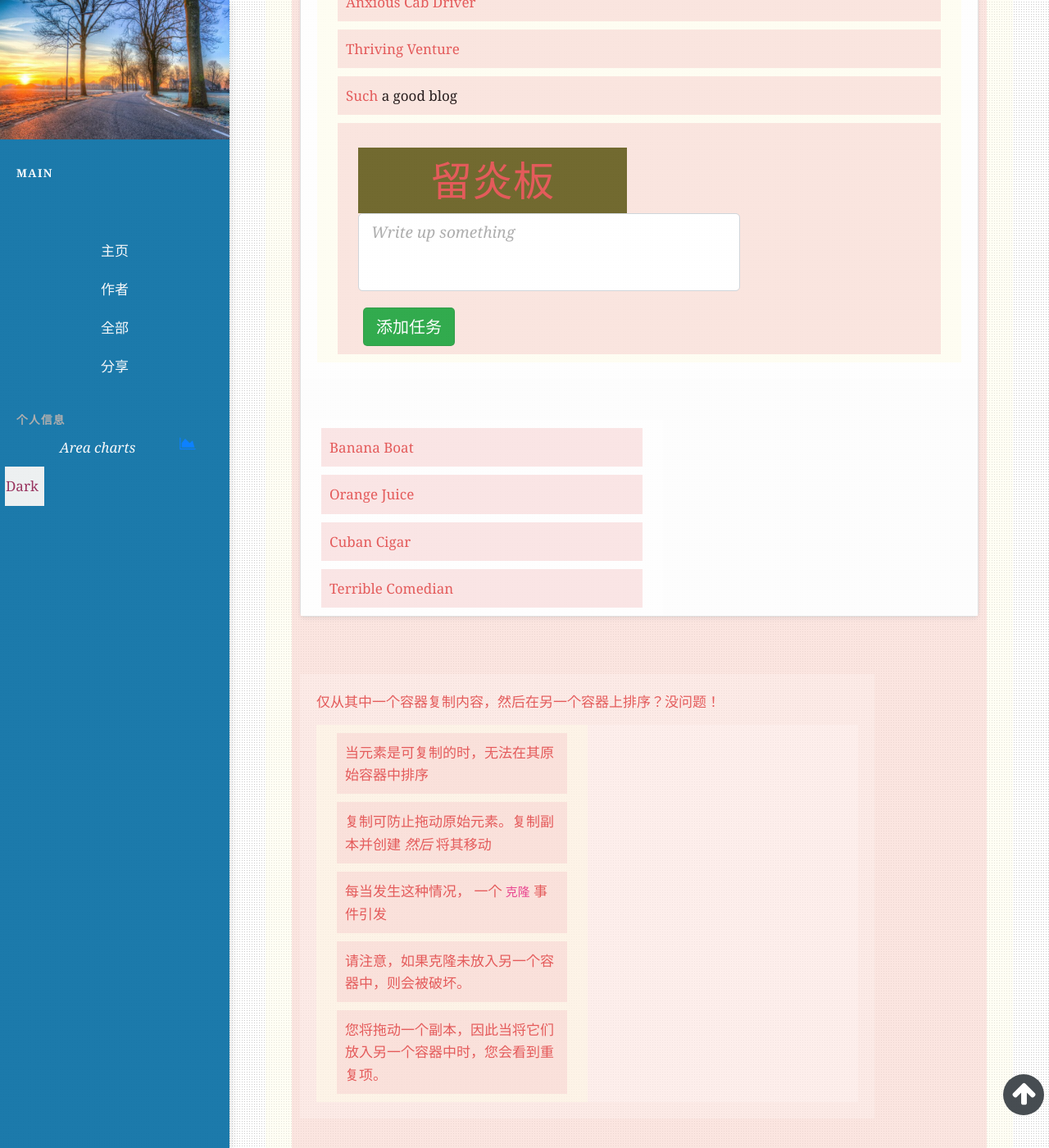
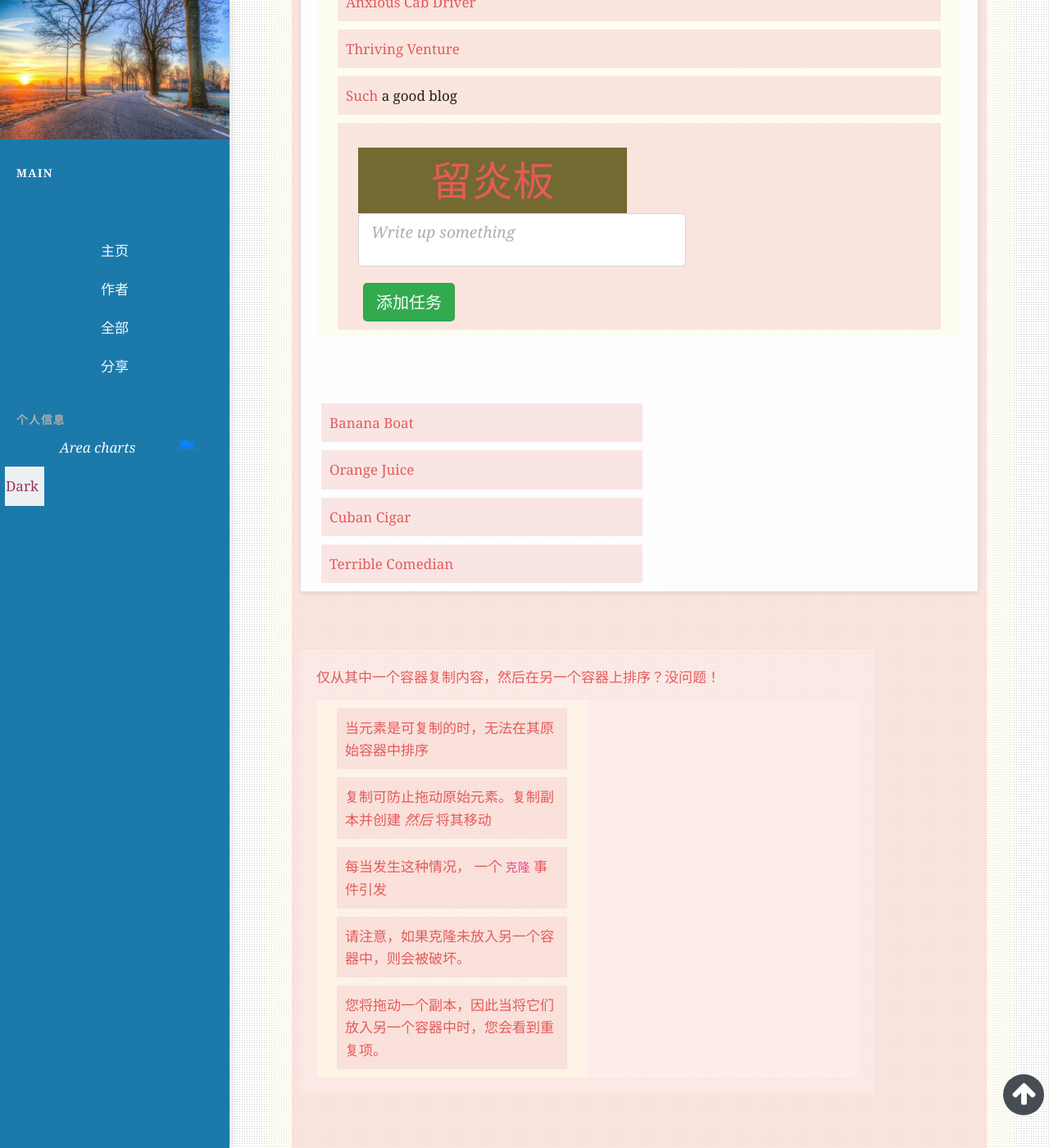
Before and after one commit to nengwuzhi/nengwuzhi.github.ioce, a Jekyll site: the page built from pages/dragula.html, in a window 1280 px wide and 1400 px high, scrolled down 1934 px. Shown: the whole window at 82% size. Built offline with Jekyll 4.4.1, drawn with Linux system fonts in a browser that asks for light colours; nearby versions of some CDN libraries.

Commit message:
Update a_message.html

```diff
--- a/_includes/a_message.html
+++ b/_includes/a_message.html
@@ -19,7 +19,7 @@ span{
 
 textarea#main-textarea {
     height: auto;
-    width: 448px;
+    width: 400px;
     resize: none;
     height: 65px;
     overflow: auto;
@@ -40,7 +40,7 @@ span.fa.fa-times {
         </ul>
 
         <div class="form-group">
-         <textarea id="main-textarea" class="form-control" placeholder="Write up something" style="margin: 0px; height: 95px; width: 466px;"></textarea>
+         <textarea id="main-textarea" class="form-control" placeholder="Write up something" style="margin: 0px;"></textarea>
         </div>
 
         <button type="button" class="btn btn-success" id="main-button">添加任务</button>
```
